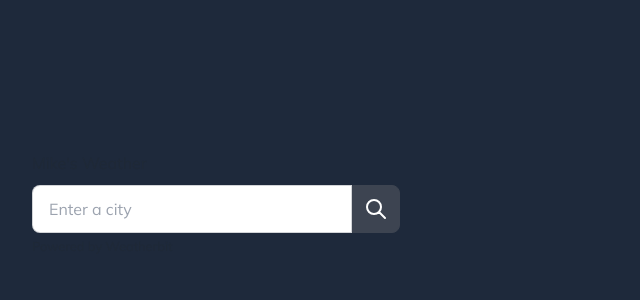
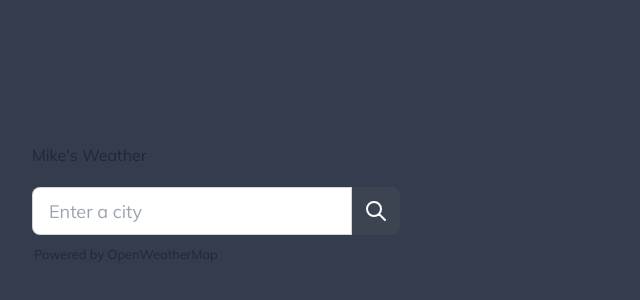
Before and after one commit to mikegazdag/nextjs-weather, a Next.js app: page / in a window 1280 px wide. Shown: the part 196-496 px from the top of the page, without its empty margins (0-640 px from the left). Built offline with nearby package versions, Linux system fonts and the light colour scheme.

Commit message:
WIP: Make work OpenWeather Find API

```diff
--- /dev/null
+++ b/components/partial/Results.js
@@ -0,0 +1,9 @@
+export const Results = results => {
+  return (
+    <>
+      <div>
+        <h2 className="m-0 divider text-base-content/60">Results</h2>
+      </div>
+    </>
+  );
+};
--- a/contexts/AppContext.js
+++ b/contexts/AppContext.js
@@ -1,17 +1,27 @@
-import { createContext, useContext, useState } from 'react';
+import { createContext, useContext, useReducer, useState } from 'react';
+
+import { appReducer } from '@/reducers/appReducer';
+import { REDUCER_INITIAL_STATE } from '@/utils/constants';
 
 export const AppContext = createContext();
 
 export function AppProvider({ children }) {
   const [isLoading, setIsLoading] = useState(false);
   const [query, setQuery] = useState('');
+  const [queryResults, setQueryResults] = useState(null);
   const [weather, setWeather] = useState(false);
+
+  const [appState, appDispatch] = useReducer(appReducer, REDUCER_INITIAL_STATE);
 
   return (
     <AppContext.Provider
       value={{
+        appState,
+        appDispatch,
         query,
         setQuery,
+        queryResults,
+        setQueryResults,
         weather,
         setWeather,
         isLoading,
--- a/hooks/useCityQuery.js
+++ b/hooks/useCityQuery.js
@@ -1,15 +1,20 @@
 import axios from 'axios';
 
 export function useCityQuery() {
-  const getCity = async ({ city }) => {
-    if (!city) throw new Error('City must be provided');
+  const findCity = async query => {
+    if (!query) throw new Error('City must be provided');
 
-    return await axios
-      .get(`/api/cities/${city}`)
-      .then(response => response.data);
+    try {
+      const response = await axios.get(`/api/cities/${query}`);
+      const { data } = response;
+
+      return data;
+    } catch (error) {
+      console.error('error fetching city query');
+    }
   };
 
   return {
-    getCity,
+    findCity,
   };
 }
--- a/next.config.js
+++ b/next.config.js
@@ -1,7 +1,10 @@
 /** @type {import('next').NextConfig} */
-const nextConfig = {
+
+module.exports = {
   reactStrictMode: true,
   swcMinify: true,
-}
 
-module.exports = nextConfig
+  eslint: {
+    dirs: ['reducers', 'utils', 'contexts', 'hooks'], // Custom folders
+  },
+};
--- a/package.json
+++ b/package.json
@@ -9,12 +9,12 @@
     "lint": "next lint"
   },
   "dependencies": {
-    "country-city-location": "^1.0.13",
     "daisyui": "^2.22.0",
     "next": "12.2.5",
     "qs": "^6.11.0",
     "react": "18.2.0",
-    "react-dom": "18.2.0"
+    "react-dom": "18.2.0",
+    "react-hook-form": "^7.36.1"
   },
   "devDependencies": {
     "@trivago/prettier-plugin-sort-imports": "^3.3.0",
--- a/pages/api/cities/[city].js
+++ b/pages/api/cities/[city].js
@@ -8,41 +8,24 @@ export default async function handler(req, res) {
     case 'GET': {
       const { city } = query;
 
-      if (!city) res.status(202).json({ message: 'City is missing' });
+      if (!city) res.status(202).json({ message: '"city" is missing' });
 
       try {
         const payload = qs.stringify({
-          lang: 'en',
-          limit: 10,
-          type: 'city',
-          apiKey: process.env.GEOAPIFY_API_KEY,
-          text: city.trim(),
+          sort: 'population',
+          type: 'like',
+          appid: process.env.OPEN_WEATHER_MAP_API_KEY,
+          q: city.trim(),
         });
 
-        console.log('payload', payload);
-        const url = `https://api.geoapify.com/v1/geocode/search?${payload}`;
+        const url = `https://api.openweathermap.org/data/2.5/find?${payload}`;
+
         const { data } = await axios.get(url);
 
-        console.log('data', data);
-        return res.status(202);
+        return res.status(202).json(data?.list);
       } catch (error) {
-        return res.status(200);
+        return res.status(500).json({ message: 'Error fetching content' });
       }
-
-      //   // const result = sourceCity.filter(sourceCity.name === city);
-      //   if (sourceCity.name !== city) return false;
-      //   console.log('result', sourceCity);
-      //   // if (city.filter(city.name === city)) {
-      //   //   return res.status(200).json(city);
-      //   // }
-      // });
-
-      // return res.status(500).json({ message: 'City not found' });
-      // } else {
-      //   res.status(400).json({ message: 'Error fetching content' });
-      // }
-
-      break;
     }
 
     default:
--- a/pages/index.js
+++ b/pages/index.js
@@ -1,32 +1,55 @@
 import cn from 'classnames';
-import { cities } from 'country-city-location';
 import debounce from 'lodash/fp/debounce';
 import Head from 'next/head';
 import { useMemo } from 'react';
+import { useForm } from 'react-hook-form';
 
+import { Results } from '@/components/partial/Results';
 import { useApp } from '@/contexts/AppContext';
 import { useCityQuery } from '@/hooks/useCityQuery';
 
 export default function Home() {
-  const { setQuery, weather, isLoading, setIsLoading } = useApp();
-  const { getCity } = useCityQuery();
+  const {
+    setQuery,
+    weather,
+    isLoading,
+    setIsLoading,
+    queryResults,
+    setQueryResults,
+    appState,
+  } = useApp();
+  const { findCity } = useCityQuery();
+  const {
+    register,
+    handleSubmit,
+    formState: { errors },
+  } = useForm();
+  const { appDispatch } = useApp();
 
   const handleQuery = async event => {
     event.preventDefault;
-    // const q = event?.target?.value;
-    // console.log('event?.target?.value', q);
-    // console.log('cities', cities);
-    // const result = cities.filter(sourceCity => sourceCity.name === q);
-    // console.log('results2', result);
+    const { query } = event;
+    console.log('1 input value', query);
+
+    appDispatch({ type: 'SUBMITTING' }, { data: query });
     setIsLoading(true);
-    setQuery(event?.target?.value);
-    const response = await getCity({ city: event?.target?.value });
+    setQuery(query);
 
-    console.log('response', response);
+    try {
+      const results = await findCity(query);
+      setQueryResults(results);
+    } catch (error) {
+      appDispatch({ type: 'RESET' });
+      // setIsLoading(false);
+      setQuery(null);
+    }
   };
 
   // eslint-disable-next-line react-hooks/exhaustive-deps
   const debouncedQuery = useMemo(() => debounce(300, handleQuery));
+  const providerName = 'OpenWeatherMap';
+
+  const isProcessing = appState.disabled || appState.submitting;
 
   return (
     <>
@@ -38,32 +61,39 @@ export default function Home() {
 
       <section>
         <header
-          className={cn('bg-slate-800', {
+          className={cn('bg-slate-800/90', {
             'h-screen items-center flex': !weather,
             'py-32': weather,
           })}
         >
           <div className="container">
-            <h1 className="hs--h1 mb-2.5">Mike's Weather</h1>
+            <h1 className="mb-5 hs--h1">Mike's Weather</h1>
 
-            <div>
+            <form id="query" onSubmit={handleSubmit(debouncedQuery)}>
               <div className="form-control">
                 <div className="input-group">
                   <input
                     type="text"
+                    name="query"
                     placeholder="Enter a city"
-                    onChange={debouncedQuery}
-                    disabled={isLoading}
-                    className={cn('w-full max-w-xs input input-bordered', {
-                      'input-disabled': isLoading,
-                    })}
+                    disabled={appState.disabled}
+                    {...register('query', { required: true })}
+                    // onChange={debounce(300, handleQuery)}
+                    className={cn(
+                      'w-full max-w-xs input input-bordered text-lg',
+                      {
+                        'input-disabled': isProcessing,
+                      },
+                    )}
                   />
                   <button
                     className={cn('btn btn-square', {
-                      loading: isLoading,
+                      loading: isProcessing,
                     })}
+                    type="submit"
+                    onClick={debouncedQuery}
                   >
-                    {!isLoading && (
+                    {!isProcessing && (
                       <svg
                         xmlns="http://www.w3.org/2000/svg"
                         className="w-6 h-6"
@@ -82,12 +112,14 @@ export default function Home() {
                   </button>
                 </div>
               </div>
-            </div>
-            <p>
-              <small>Powered by Weatherbit</small>
+            </form>
+            <p className="mt-1.5 ml-0.5">
+              <small>Powered by {providerName}</small>
             </p>
           </div>
         </header>
+
+        {queryResults && <Results />}
 
         {weather && (
           <>
--- /dev/null
+++ b/reducers/appReducer.js
@@ -0,0 +1,44 @@
+import {
+  REDUCER_ACTIONS as ACTIONS,
+  REDUCER_INITIAL_STATE,
+  REDUCER_VIEWS as VIEWS,
+} from '@/utils/constants';
+
+export const appReducer = (state, action) => {
+  switch (action.type) {
+    case ACTIONS.SUBMITTING:
+      return {
+        submitting: true,
+        disabled: true,
+        errors: null,
+      };
+
+    case ACTIONS.RESET:
+      return {
+        ...REDUCER_INITIAL_STATE,
+        view: VIEWS.INPUT,
+      };
+
+    // case ACTIONS.FOCUS:
+    //   return {
+    //     ...state,
+    //     focus: true,
+    //   };
+
+    // case ACTIONS.RESULTS:
+    //   return {
+    //     ...state,
+    //     view: REDUCER_VIEWS.RESULTS,
+    //   };
+
+    // case ACTIONS.SET_ERROR:
+    //   return {
+    //     disabled: false,
+    //     submitting: false,
+    //     errors: action.errors,
+    //   };
+
+    default:
+      return REDUCER_INITIAL_STATE;
+  }
+};
--- /dev/null
+++ b/utils/constants/index.js
@@ -0,0 +1,22 @@
+export const REDUCER_VIEWS = {
+  INPUT: 'input',
+  RESULTS: 'results',
+};
+
+export const REDUCER_INITIAL_STATE = {
+  submitting: false,
+  disabled: false,
+  errors: false,
+};
+
+export const REDUCER_ACTIONS = {
+  SUBMITTING: 'SUBMITTING',
+  // FOCUS: 'FOCUS',
+  // RESULTS: 'RESULTS',
+  // DISABLED: 'DISABLED',
+  // SET_ERROR: 'SET_ERROR',
+  // RESET: 'RESET',
+  // SHOW_INPUT: 'SHOW_INPUT',
+  // HIDE_INPUT: 'HIDE_INPUT',
+  // SUBMITTING: 'SUBMITTING',
+};
```
Also changed, not shown: jsconfig.json (+4 -3 lines), 2 other files (tests, documents, lock files or other folders).
